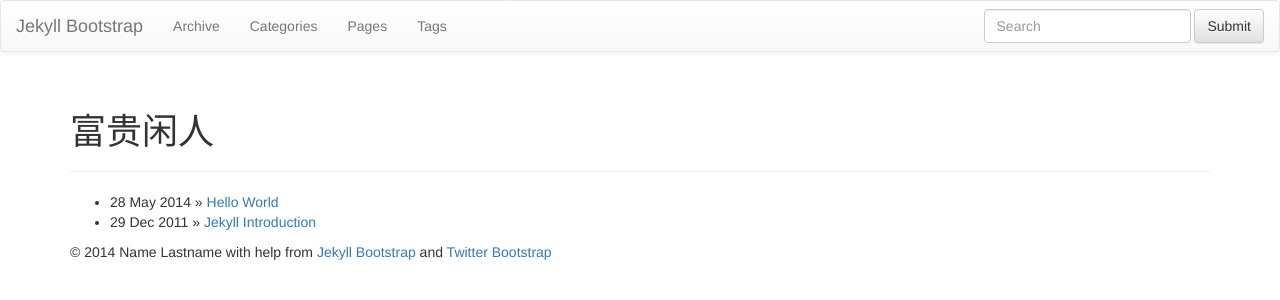
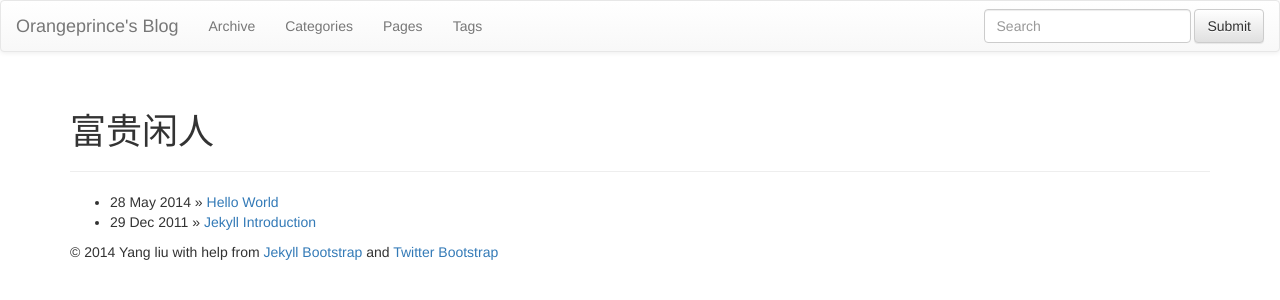
Before and after one commit to orangeprince/orangeprince.github.io, a Jekyll site: the page built from index.md, in a window 1280 px wide. Shown: the top 300 px of the page. Built offline with Jekyll 4.4.1, drawn with Linux system fonts in a browser that asks for light colours; nearby versions of some CDN libraries; library files that are not in the unit come from our copies.

Commit message:
modified:   _config.yml

```diff
--- a/_config.yml
+++ b/_config.yml
@@ -8,14 +8,12 @@ pygments: true
 # Themes are encouraged to use these universal variables
 # so be sure to set them if your theme uses them.
 #
-title : Jekyll Bootstrap
+title : Orangeprince's Blog
 tagline: Site Tagline
 author :
-  name : Name Lastname
-  email : blah@email.test
-  github : username
-  twitter : username
-  feedburner : feedname
+  name : Yang liu
+  email : orangeprince88@gmail.com
+  github : orangeprince
 
 # The production_url is only used when full-domain names are needed
 # such as sitemap.txt
@@ -25,7 +23,7 @@ author :
 # Else if you are pushing to username.github.io, replace with your username.
 # Finally if you are pushing to a GitHub project page, include the project name at the end.
 #
-production_url : http://username.github.io
+production_url : http://blog.orangeprince.info
 
 # All Jekyll-Bootstrap specific configurations are namespaced into this hash
 #
```
